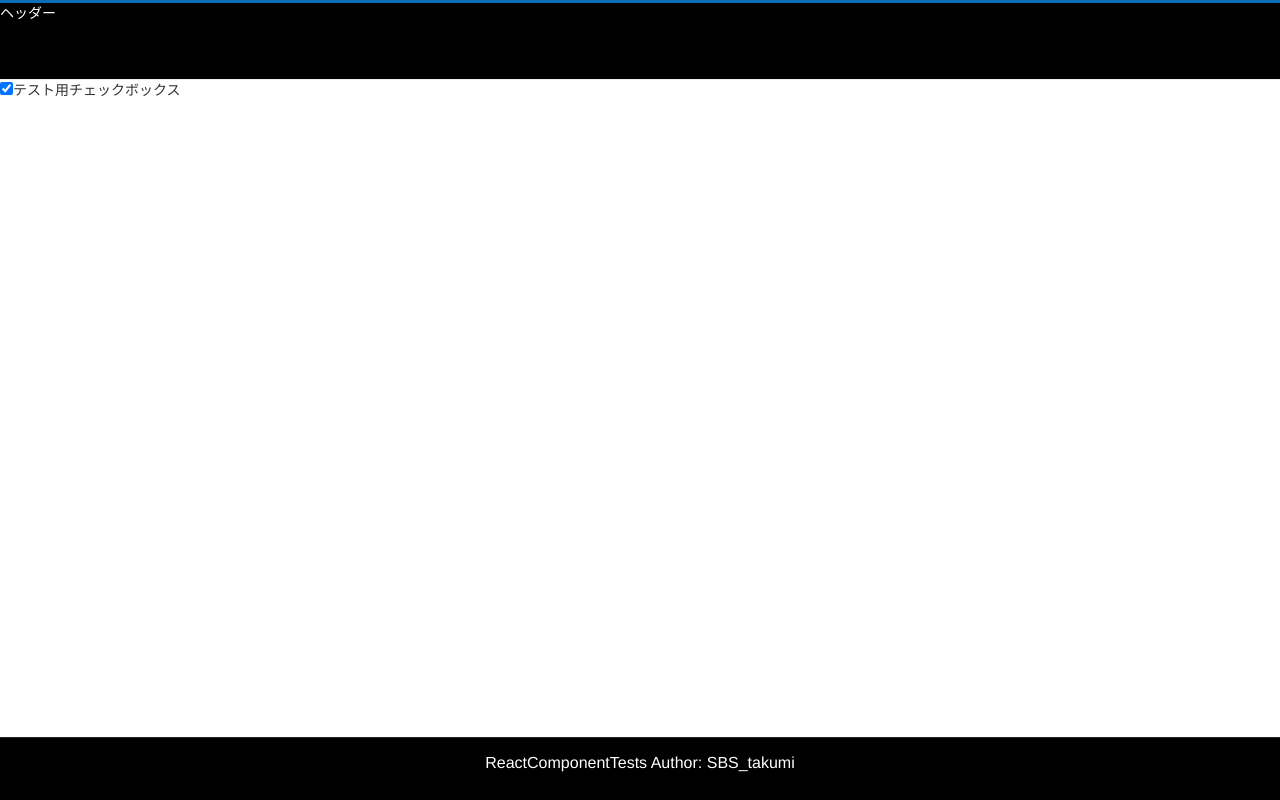
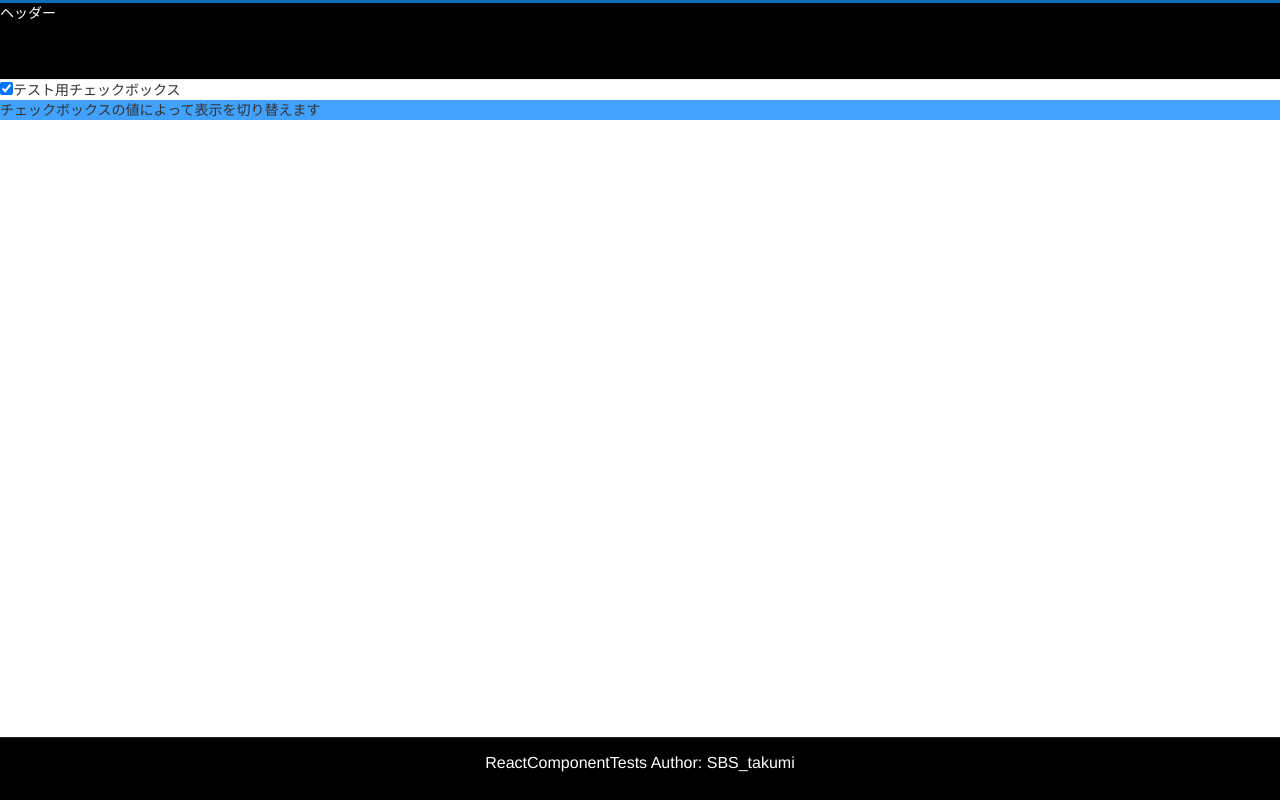
Before and after one commit to IamSBStakumi/ReactComponentTests, a Next.js app: page /checkbox in a window 1280 px wide. Both pictures are taken after a click on the checkbox 6 px from the left and 88 px from the top of the page. Built offline with nearby package versions, Linux system fonts and the light colour scheme.

Commit message:
checkboxの値によって表示状態が切り替わるコンポーネント

```diff
--- a/package.json
+++ b/package.json
@@ -30,6 +30,7 @@
     "@types/react-dom": "^18",
     "@typescript-eslint/eslint-plugin": "^7.13.0",
     "@typescript-eslint/parser": "^7.13.0",
+    "babel-plugin-styled-components": "^2.1.4",
     "eslint": "^8",
     "eslint-config-next": "14.2.3",
     "eslint-config-prettier": "^9.1.0",
--- a/src/app/checkbox/page.tsx
+++ b/src/app/checkbox/page.tsx
@@ -1,12 +1,20 @@
-import CheckBox from "@/styles/CheckBox";
+"use client";
 
-const Page = () => (
+import { useState } from "react";
+import { CheckBox, Panel } from "@/styles/CheckBox";
+
+const Page = () => {
+  const [isVisible, setVisible] = useState(false);
+
+  return (
     <main>
       <div>
-      <CheckBox />
+        <CheckBox onChange={() => setVisible(() => !isVisible)} />
         <label>テスト用チェックボックス</label>
       </div>
+      <Panel $isVisible={isVisible}>チェックボックスの値によって表示を切り替えます</Panel>
     </main>
   );
+};
 
 export default Page;
--- a/src/styles/CheckBox.tsx
+++ b/src/styles/CheckBox.tsx
@@ -1,7 +1,17 @@
 "use client";
 
-import styled from "styled-components";
+import styled, { css } from "styled-components";
 
 const CheckBox = styled.input.attrs({ type: "checkbox" })``;
 
-export default CheckBox;
+const Panel = styled.div<{ $isVisible: boolean }>`
+  background: #41a1fb;
+  width: 100%;
+  ${({ $isVisible }) =>
+    !$isVisible &&
+    css`
+      visibility: hidden;
+    `}
+`;
+
+export { CheckBox, Panel };
```
Also changed, not shown: .babelrc (added), 1 other file (tests, documents, lock files or other folders). Lines whose indentation alone changed are shown as unchanged.
